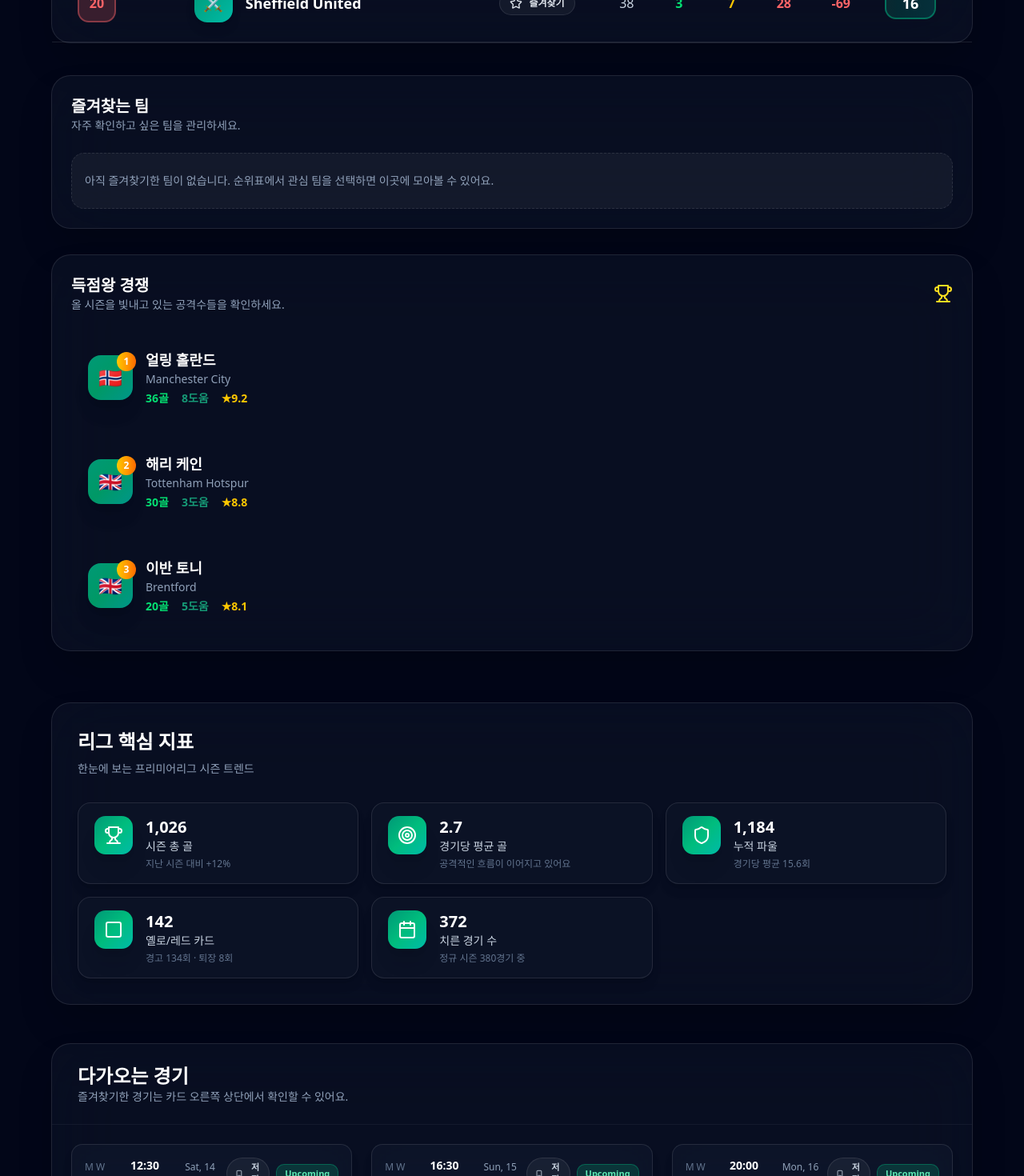
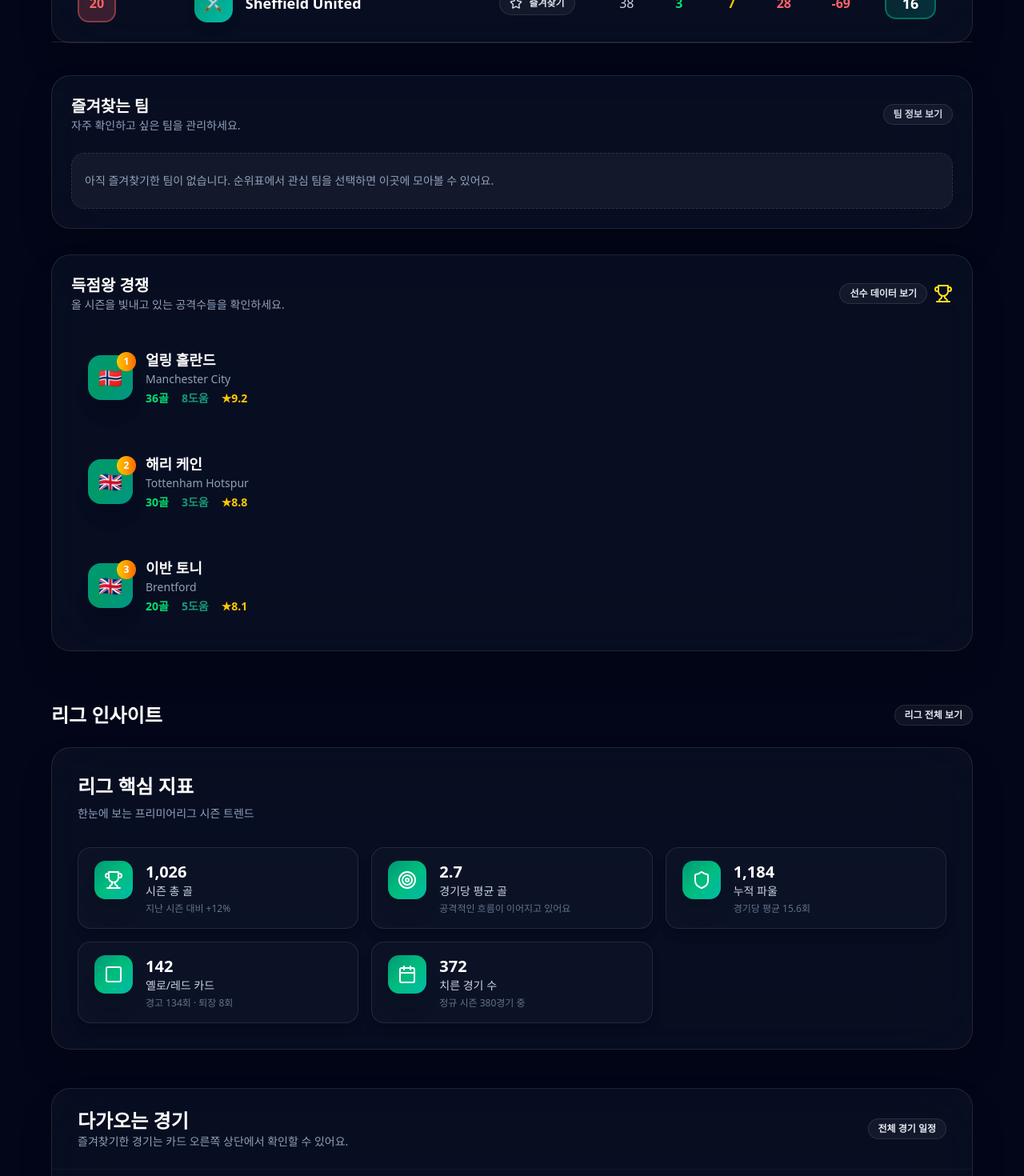
Before and after one commit to hmh1994/epl_news_web, a Next.js app: page /en/home in a window 1280 px wide. Shown: the part 1160-2630 px from the top of the page at 80% size. Built offline with nearby package versions, Linux system fonts and the light colour scheme.

Commit message:
link 수정/추가

```diff
--- a/src/processes/epl-hub-page/ui/epl-hub-page.tsx
+++ b/src/processes/epl-hub-page/ui/epl-hub-page.tsx
@@ -1,5 +1,7 @@
 "use client";
 
+import Link from "next/link";
+import { usePathname } from "next/navigation";
 import { useEffect, useMemo, useState } from "react";
 import { LeagueBriefTable } from "@/features/league-overview/table/ui/league-brief-table";
 import { EPL_BRIEF_TABLE } from "@/shared/mocks/league-overview";
@@ -38,6 +40,9 @@
   const [favoriteTeams, setFavoriteTeams] = useState<string[]>([]);
   const [favoriteMatches, setFavoriteMatches] = useState<string[]>([]);
   const [storageReady, setStorageReady] = useState(false);
+  const pathname = usePathname();
+  const [, locale] = pathname?.split("/") ?? [];
+  const basePath = locale ? `/${locale}` : "";
 
   useEffect(() => {
     if (typeof window === "undefined") {
@@ -174,12 +179,20 @@
                       팀 옆의 즐겨찾기 버튼을 눌러 관심 팀을 등록해 보세요.
                     </p>
                   </div>
+                  <div className='flex items-center gap-3'>
+                    <Link
+                      href={`${basePath}/teams`}
+                      className='inline-flex items-center gap-2 rounded-full border border-white/10 bg-white/5 px-3 py-1 text-xs font-semibold text-slate-200 transition-colors hover:border-emerald-400/40 hover:text-white'
+                    >
+                      전체 순위 보기
+                    </Link>
                     <span className='inline-flex items-center gap-2 rounded-full bg-emerald-500/15 px-4 py-1 text-xs font-semibold text-emerald-200'>
                       <Star className='h-4 w-4' />
                       {favoriteTeams.length > 0
                         ? `${favoriteTeams.length}팀 즐겨찾음`
                         : "즐겨찾기 준비됨"}
                     </span>
+                  </div>
                 </div>
                 <div className='scrollbar-slim overflow-x-auto'>
                   <LeagueBriefTable
@@ -205,7 +218,15 @@
                         {favoriteTeamFixtures.length}경기를 미리 체크하세요.
                       </p>
                     </div>
+                    <div className='flex items-center gap-2'>
+                      <Link
+                        href={`${basePath}/matches`}
+                        className='rounded-full border border-white/10 bg-white/5 px-3 py-1 text-xs font-semibold text-slate-200 transition-colors hover:border-emerald-400/40 hover:text-white'
+                      >
+                        전체 일정 보기
+                      </Link>
                       <CalendarClock className='h-6 w-6 text-emerald-300' />
+                    </div>
                   </div>
                   <ul className='mt-6 space-y-4'>
                     {favoriteTeamFixtures.slice(0, 5).map((fixture) => {
@@ -244,6 +265,13 @@
                       자주 확인하고 싶은 팀을 관리하세요.
                     </p>
                   </div>
+                  <div className='flex items-center gap-2'>
+                    <Link
+                      href={`${basePath}/teams/detail`}
+                      className='rounded-full border border-white/10 bg-white/5 px-3 py-1 text-xs font-semibold text-slate-300 transition-colors hover:border-emerald-400/40 hover:text-white'
+                    >
+                      팀 정보 보기
+                    </Link>
                     {favoriteTeams.length > 0 && (
                       <button
                         type='button'
@@ -254,6 +282,7 @@
                         초기화
                       </button>
                     )}
+                  </div>
                 </div>
                 <div className='mt-6 space-y-4'>
                   {favoriteTeams.length === 0 ? (
@@ -308,6 +337,13 @@
                         저장한 경기 일정은 홈에서 바로 확인할 수 있어요.
                       </p>
                     </div>
+                    <div className='flex items-center gap-2'>
+                      <Link
+                        href={`${basePath}/matches`}
+                        className='rounded-full border border-emerald-400/40 px-3 py-1 text-xs font-semibold text-emerald-100 transition-colors hover:border-emerald-300 hover:text-white'
+                      >
+                        전체 경기 보기
+                      </Link>
                       <button
                         type='button'
                         onClick={clearFavoriteMatches}
@@ -316,6 +352,7 @@
                         <Trash2 className='h-4 w-4' />
                         전체 해제
                       </button>
+                    </div>
                   </div>
                   <ul className='mt-6 space-y-4'>
                     {favoriteMatchFixtures.slice(0, 4).map((fixture) => {
@@ -351,7 +388,15 @@
                       올 시즌을 빛내고 있는 공격수들을 확인하세요.
                     </p>
                   </div>
+                  <div className='flex items-center gap-2'>
+                    <Link
+                      href={`${basePath}/players`}
+                      className='rounded-full border border-white/10 bg-white/5 px-3 py-1 text-xs font-semibold text-slate-200 transition-colors hover:border-emerald-400/40 hover:text-white'
+                    >
+                      선수 데이터 보기
+                    </Link>
                     <Trophy className='h-6 w-6 text-yellow-300' />
+                  </div>
                 </div>
                 <div className='mt-6 space-y-4'>
                   {EPL_PLAYER_RANKINGS.map((player, index) => {
@@ -372,6 +417,15 @@
         </section>
 
         <section className='mx-auto w-full max-w-7xl px-6 pb-12 lg:px-12 xl:px-16'>
+          <div className='mb-6 flex items-center justify-between'>
+            <h2 className='text-2xl font-semibold text-white'>리그 인사이트</h2>
+            <Link
+              href={`${basePath}/league`}
+              className='rounded-full border border-white/10 bg-white/5 px-3 py-1 text-xs font-semibold text-slate-200 transition-colors hover:border-emerald-400/40 hover:text-white'
+            >
+              리그 전체 보기
+            </Link>
+          </div>
           <EplLeaguePulse />
         </section>
 
@@ -386,6 +440,12 @@
                   즐겨찾기한 경기는 카드 오른쪽 상단에서 확인할 수 있어요.
                 </p>
               </div>
+              <Link
+                href={`${basePath}/matches`}
+                className='inline-flex items-center gap-2 rounded-full border border-white/10 bg-white/5 px-3 py-1 text-xs font-semibold text-slate-200 transition-colors hover:border-emerald-400/40 hover:text-white'
+              >
+                전체 경기 일정
+              </Link>
             </div>
 
             <div className='grid gap-6 p-6 md:grid-cols-2 xl:grid-cols-3'>
--- a/src/widgets/league-overview/hero/ui/league-overview-hero.tsx
+++ b/src/widgets/league-overview/hero/ui/league-overview-hero.tsx
@@ -1,9 +1,16 @@
 "use client";
 
+import Link from "next/link";
+import { usePathname } from "next/navigation";
 import React from "react";
 import { Trophy, Zap } from "lucide-react";
 
-export const LeagueOverviewHero = () => (
+export const LeagueOverviewHero = () => {
+  const pathname = usePathname();
+  const [, locale] = pathname?.split("/") ?? [];
+  const basePath = locale ? `/${locale}` : "";
+
+  return (
     <section className='relative pt-28 pb-20 overflow-hidden'>
       <div className='absolute inset-0 bg-gradient-to-br from-slate-900 via-emerald-900/20 to-slate-900'></div>
       <div className='absolute inset-0 opacity-30'>
@@ -28,9 +35,31 @@
           </span>
         </h1>
 
-      <p className='text-2xl text-slate-300 mb-12 max-w-4xl mx-auto leading-relaxed'>
+        <p className='text-2xl text-slate-300 mb-10 max-w-4xl mx-auto leading-relaxed'>
           전 세계 주요 리그의 실시간 순위, 통계, 역사를 한눈에
         </p>
+
+        <div className='flex flex-wrap items-center justify-center gap-4 text-sm font-semibold'>
+          <Link
+            href={`${basePath}/teams`}
+            className='rounded-full border border-white/10 bg-white/5 px-5 py-2 text-slate-200 transition-colors hover:border-emerald-400/40 hover:text-white'
+          >
+            프리미어 리그 테이블
+          </Link>
+          <Link
+            href={`${basePath}/players`}
+            className='rounded-full border border-white/10 bg-white/5 px-5 py-2 text-slate-200 transition-colors hover:border-emerald-400/40 hover:text-white'
+          >
+            선수 데이터베이스
+          </Link>
+          <Link
+            href={`${basePath}/matches`}
+            className='rounded-full border border-white/10 bg-white/5 px-5 py-2 text-slate-200 transition-colors hover:border-emerald-400/40 hover:text-white'
+          >
+            경기 일정 살펴보기
+          </Link>
+        </div>
       </div>
     </section>
   );
+};
--- a/src/widgets/match-schedule/ui/match-schedule-widget.tsx
+++ b/src/widgets/match-schedule/ui/match-schedule-widget.tsx
@@ -1,5 +1,7 @@
 "use client";
 
+import Link from "next/link";
+import { usePathname } from "next/navigation";
 import React, { useEffect, useMemo, useState } from "react";
 import { MatchScheduleFilters } from "@/features/match-schedule/filters/ui/match-schedule-filters";
 import { MatchFixtureCard } from "@/entities/match/ui/match-fixture-card";
@@ -201,7 +203,12 @@
   );
 };
 
-const ScheduleHero = ({ matchweek }: { matchweek: number }) => (
+const ScheduleHero = ({ matchweek }: { matchweek: number }) => {
+  const pathname = usePathname();
+  const [, locale] = pathname?.split("/") ?? [];
+  const basePath = locale ? `/${locale}` : "";
+
+  return (
     <section className='relative pt-28 pb-32 overflow-hidden'>
       <div className='absolute inset-0 bg-gradient-to-br from-slate-900 via-emerald-900/30 to-slate-950'></div>
       <div className='absolute inset-0 opacity-20'>
@@ -223,15 +230,43 @@
           맞춤 필터로 보고 싶은 경기를 빠르게 찾아보세요.
         </p>
 
+        <div className='mt-6 flex flex-wrap items-center justify-center gap-4 text-sm font-semibold'>
+          <Link
+            href={`${basePath}/teams`}
+            className='rounded-full border border-white/10 bg-white/5 px-5 py-2 text-slate-200 transition-colors hover:border-emerald-400/40 hover:text-white'
+          >
+            팀 순위 보기
+          </Link>
+          <Link
+            href={`${basePath}/players`}
+            className='rounded-full border border-white/10 bg-white/5 px-5 py-2 text-slate-200 transition-colors hover:border-emerald-400/40 hover:text-white'
+          >
+            선수 기록 살펴보기
+          </Link>
+          <Link
+            href={`${basePath}/league`}
+            className='rounded-full border border-white/10 bg-white/5 px-5 py-2 text-slate-200 transition-colors hover:border-emerald-400/40 hover:text-white'
+          >
+            리그 인사이트
+          </Link>
+        </div>
+
         <div className='mt-10 inline-flex items-center gap-4 px-6 py-3 rounded-2xl border border-white/10 bg-white/5 backdrop-blur-2xl text-sm text-slate-200'>
-        <span className='uppercase tracking-[0.3em] text-emerald-300'>Current</span>
-        <span className='text-white font-semibold'>Matchweek {matchweek}</span>
+          <span className='uppercase tracking-[0.3em] text-emerald-300'>
+            Current
+          </span>
+          <span className='text-white font-semibold'>
+            Matchweek {matchweek}
+          </span>
           <span className='text-slate-400 hidden md:inline'>•</span>
-        <span className='text-slate-400 hidden md:inline'>Kickoffs shown in local time</span>
+          <span className='text-slate-400 hidden md:inline'>
+            Kickoffs shown in local time
+          </span>
         </div>
       </div>
     </section>
   );
+};
 
 const ScheduleDay = ({
   day,
--- a/src/widgets/player-database/hero/ui/player-database-hero.tsx
+++ b/src/widgets/player-database/hero/ui/player-database-hero.tsx
@@ -1,9 +1,16 @@
 "use client";
 
+import Link from "next/link";
+import { usePathname } from "next/navigation";
 import React from "react";
 import { HERO_STATS } from "@/widgets/player-database/model/constants";
 
-export const PlayerDatabaseHero = () => (
+export const PlayerDatabaseHero = () => {
+  const pathname = usePathname();
+  const [, locale] = pathname?.split("/") ?? [];
+  const basePath = locale ? `/${locale}` : "";
+
+  return (
     <section className='relative pt-28 pb-16 overflow-hidden'>
       <div className='absolute inset-0 bg-gradient-to-br from-slate-900 via-emerald-900/20 to-slate-900'></div>
       <div className='absolute inset-0 opacity-20'>
@@ -25,6 +32,27 @@
           프리미어리그 최고의 선수들을 검색하고 비교해보세요
         </p>
 
+        <div className='mt-8 flex flex-wrap items-center justify-center gap-4 text-sm font-semibold'>
+          <Link
+            href={`${basePath}/teams`}
+            className='rounded-full border border-white/10 bg-white/5 px-5 py-2 text-slate-200 transition-colors hover:border-emerald-400/40 hover:text-white'
+          >
+            팀 순위 보기
+          </Link>
+          <Link
+            href={`${basePath}/matches`}
+            className='rounded-full border border-white/10 bg-white/5 px-5 py-2 text-slate-200 transition-colors hover:border-emerald-400/40 hover:text-white'
+          >
+            경기 일정 확인
+          </Link>
+          <Link
+            href={`${basePath}/league`}
+            className='rounded-full border border-white/10 bg-white/5 px-5 py-2 text-slate-200 transition-colors hover:border-emerald-400/40 hover:text-white'
+          >
+            리그 인사이트
+          </Link>
+        </div>
+
         <div className='grid grid-cols-1 sm:grid-cols-3 gap-6 max-w-3xl mx-auto mt-12 justify-items-center'>
           {HERO_STATS.map((stat) => (
             <div
@@ -42,3 +70,4 @@
       </div>
     </section>
   );
+};
--- a/src/widgets/premium-epl-table/hero/ui/premium-table-hero.tsx
+++ b/src/widgets/premium-epl-table/hero/ui/premium-table-hero.tsx
@@ -1,10 +1,17 @@
 "use client";
 
+import Link from "next/link";
+import { usePathname } from "next/navigation";
 import React from "react";
 import { BarChart3, Zap } from "lucide-react";
 import { HERO_STATS } from "@/widgets/premium-epl-table/model/constants";
 
-export const PremiumTableHero = () => (
+export const PremiumTableHero = () => {
+  const pathname = usePathname();
+  const [, locale] = pathname?.split("/") ?? [];
+  const basePath = locale ? `/${locale}` : "";
+
+  return (
     <section className='relative pt-28 pb-20 overflow-hidden'>
       <div className='absolute inset-0'>
         <div className='absolute inset-0 bg-gradient-to-br from-slate-900 via-emerald-900/20 to-slate-900'></div>
@@ -33,9 +40,30 @@
             </span>
           </h1>
 
-        <p className='text-2xl text-slate-300 mb-12 max-w-4xl mx-auto leading-relaxed'>
+          <p className='text-2xl text-slate-300 mb-10 max-w-4xl mx-auto leading-relaxed'>
             실시간 xG, 패스 정확도, 점유율까지 포함한 차세대 축구 데이터 분석
           </p>
+
+          <div className='flex flex-wrap items-center justify-center gap-4 text-sm font-semibold mb-12'>
+            <Link
+              href={`${basePath}/players`}
+              className='rounded-full border border-white/10 bg-white/5 px-5 py-2 text-slate-200 transition-colors hover:border-emerald-400/40 hover:text-white'
+            >
+              선수 데이터 탐색
+            </Link>
+            <Link
+              href={`${basePath}/matches`}
+              className='rounded-full border border-white/10 bg-white/5 px-5 py-2 text-slate-200 transition-colors hover:border-emerald-400/40 hover:text-white'
+            >
+              경기 일정 분석
+            </Link>
+            <Link
+              href={`${basePath}/teams/detail`}
+              className='rounded-full border border-white/10 bg-white/5 px-5 py-2 text-slate-200 transition-colors hover:border-emerald-400/40 hover:text-white'
+            >
+              팀 리포트 보기
+            </Link>
+          </div>
 
           <div className='grid grid-cols-2 md:grid-cols-4 gap-6 max-w-4xl mx-auto'>
             {HERO_STATS.map((stat) => (
@@ -54,3 +82,4 @@
       </div>
     </section>
   );
+};
```
Lines whose indentation alone changed are shown as unchanged.
